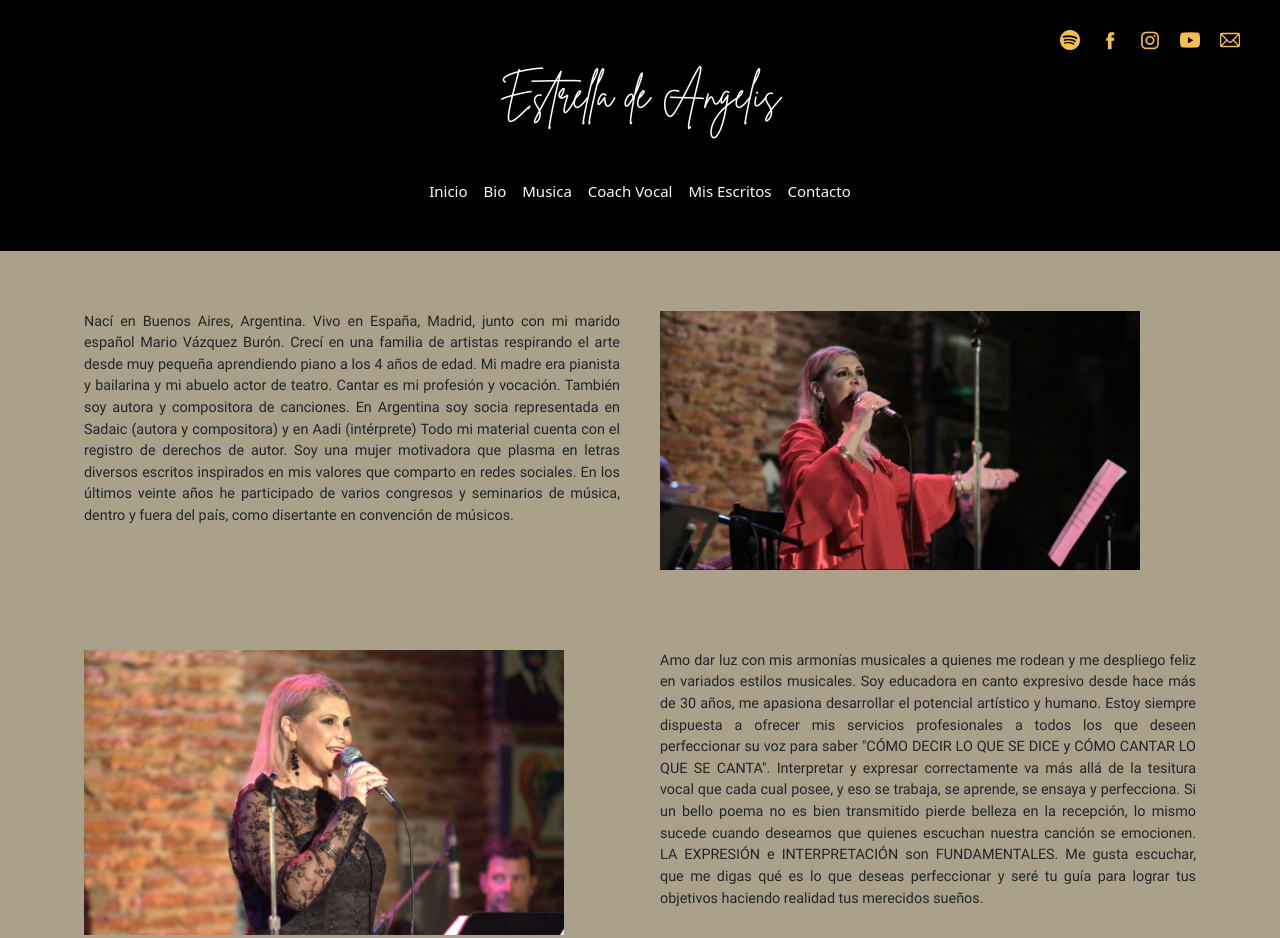
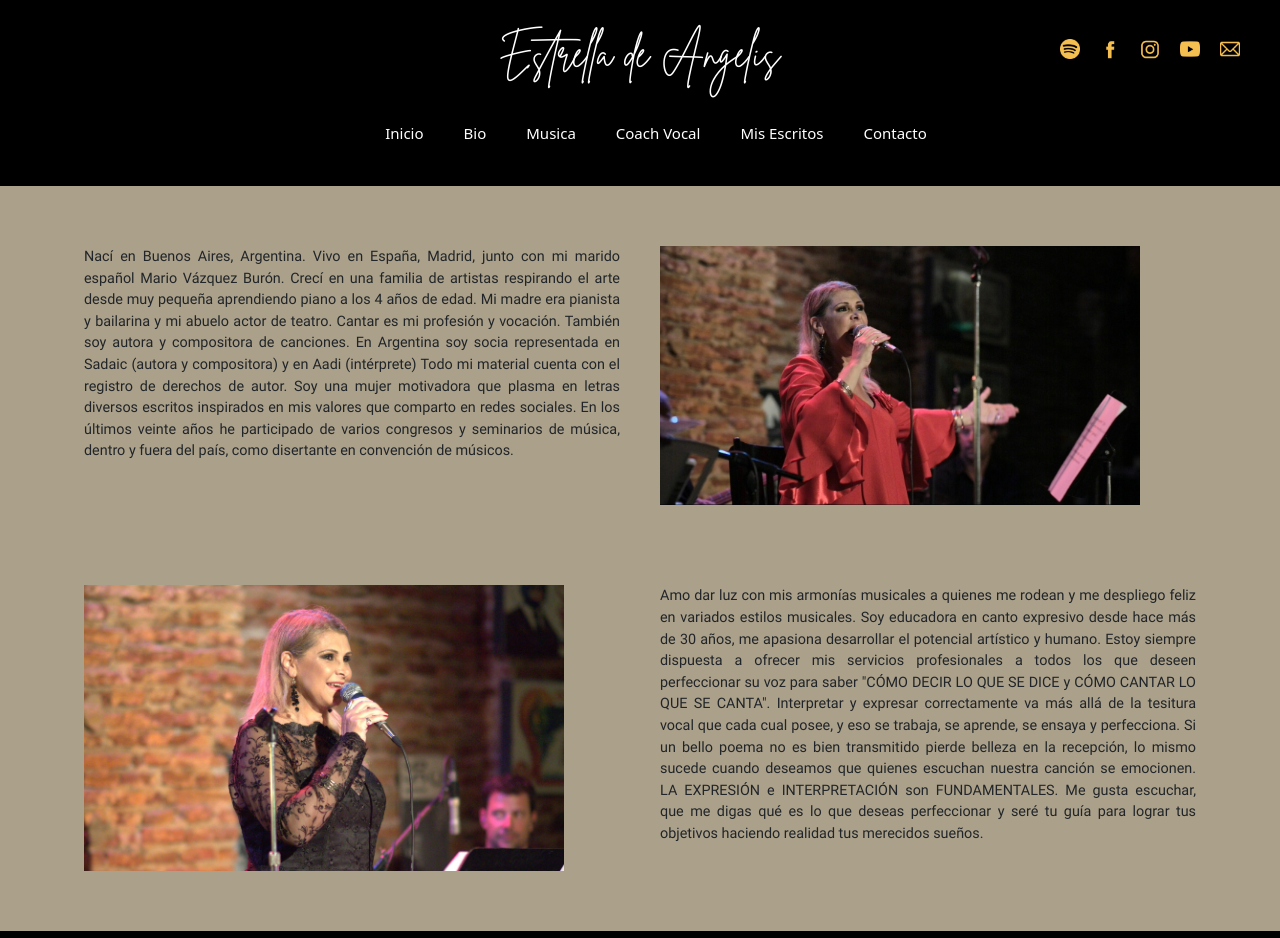
Before and after one commit to alegasta/Artista_GASTALDI, a plain HTML site: page pages/bio.html in a window 1280 px wide. Shown: the top 938 px of the page. Drawn offline with nearby package versions, Linux system fonts and the light colour scheme.

Commit message:
segundoguardado

```diff
--- a/css/estilos.css
+++ b/css/estilos.css
@@ -48,8 +48,8 @@ body{
 .miHeader{
     display: grid;
     grid-template-columns: repeat(10,1fr);
-    grid-template-rows: repeat(4,auto);
-    text-decoration: none;
+    grid-template-rows: repeat(2,auto);
+    /*text-decoration: none;*/
     align-items: center;
     justify-items: center;
     background-color: black;
@@ -73,22 +73,24 @@ body{
     margin-right: 10px;
 }
 .redesHeader li a:hover{
-    animation-name: zoomIn;
+    animation-name: fadeIn;
     animation-duration: 2s;
     text-decoration: none;
 
 }
 
 .redesHeader img{
-    margin-top: 15px;
+    align-items: start;
+    /*margin-top: 5px;*/
     padding: 0 10px;
     width: 40px;
     height: 20px;
     }
 
 .titleHeader{
-    grid-column: 1/11;
-    grid-row: 2;
+    grid-column: 5/8;
+    grid-row: 1;
+
     align-items: start;
     justify-items: center;
 }
@@ -106,13 +108,14 @@ body{
     justify-content: center;
     color: white;
     margin: 5px;
+    padding: 10px;
 
 
 }
 
 .navBarHeader{
     grid-column: 1/11;
-    grid-row: 3;
+    grid-row: 2;
     /*display: flex;*/
     justify-content: center;
     justify-items: center;
@@ -234,7 +237,7 @@ body{
     }
 
 .redesFooter li a:hover{
-    animation-name: zoomIn;
+    animation-name: fadeIn;
     animation-duration: 2s;
 }
 
--- a/pages/bio.html
+++ b/pages/bio.html
@@ -20,10 +20,10 @@
             <li><a href="https://www.facebook.com/Estre.DeAngelis" target="_blank"><img src="../assets/icon/facebook.png" alt="facebookicon" width="30"></a></li>
             <li><a href="https://www.instagram.com/estrelladeangelis/?hl=en" target="_blank"><img src="../assets/icon/instagram.png" alt="instagramicon" width="30"></a></li>
             <li><a href="https://www.youtube.com/c/EstrellaDeAngelis" target="_blank"><img src="../assets/icon/youtube.png" alt="youtubeicon" width="30"></a></li>
-            <li><a href="./contacto.html"><img src="../assets/icon/email.png" alt="emailicon" width="30"></a>
+            <li><a href="./contacto.html"><img src="../assets/icon/email.png" alt="emailicon" width="30"></a></li>
         </ul>
         <div class="titleHeader" ><h1 class="animacionH1"><a href="../index.html">Estrella de Angelis</a></h1></div>
-        <div class="navBarHeader">
+        <!--<div class="navBarHeader">
         <nav class="navbar navbar-expand-lg navbar-light bg-black">
             <div class="container">
 
@@ -33,31 +33,30 @@
             <div class="collapse navbar-collapse" id="navbarSupportedContent">
                 <ul class="navbar-nav mx-auto mb-2 mb-lg-0">
                     <li class="nav-item">
-                            <a class="text-light nav-link active" href="../index.html">Inicio</a>
+                        <a class="text-light nav-link active" href="index.html">Inicio</a>
                     </li>
                     <li class="nav-item">
-                            <a class="text-light nav-link active" href="bio.html">Bio</a>
+                        <a class="text-light nav-link active" href="pages/bio.html">Bio</a>
                     </li>
                     <li class="nav-item">
-                            <a class="text-light nav-link active" href="musica.html">Musica</a>
+                        <a class="text-light nav-link active" href="pages/musica.html">Musica</a>
                     </li>
                     <li class="nav-item">
-                            <a class="text-light nav-link active" href="coachvocal.html">Coach Vocal</a>
+                        <a class="text-light nav-link active" href="pages/coachvocal.html">Coach Vocal</a>
                     </li>
                     <li class="nav-item">
-                            <a class="text-light nav-link active" href="misescritos.html">Mis Escritos</a>
+                        <a class="text-light nav-link active" href="pages/misescritos.html">Mis Escritos</a>
                     </li>
                     <li class="nav-item">
-                            <a class="text-light nav-link active" href="contacto.html">Contacto</a>
+                        <a class="text-light nav-link active" href="pages/contacto.html">Contacto</a>
                     </li>
 
                 </ul>
             </div>
             </div>
         </nav>
-        </div>
-
-        <!--<nav class="navBarHeader">
+    </div>-->
+    <nav class="navBarHeader">
         <ul class="flexBarHeader">
             <li><a href="../index.html">Inicio</a></li>
                 <li><a href="bio.html">Bio</a></li>
@@ -66,7 +65,8 @@
                 <li><a href="misescritos.html">Mis Escritos</a></li>
                 <li><a href="contacto.html">Contacto</a></li>
         </ul>
-        </nav>-->
+    </nav>
+
         <div class="burgerMenu">
             <img src="../assets/icon/menu.png" alt="burgermenu">
         </div>
```
Also changed, not shown: index.html (+1 -1 lines). Lines whose indentation alone changed are shown as unchanged.
